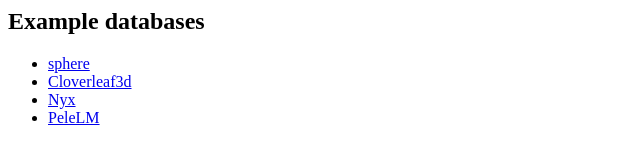
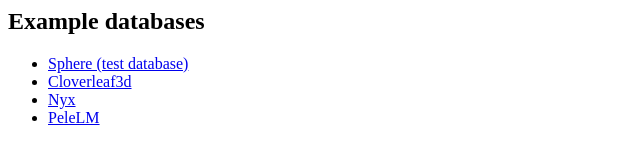
Before and after one commit to cinemascience/cinema_binder, a plain HTML site: page index.html in a window 1280 px wide. Shown: the whole page, without its empty margins (0-640 px from the left). Drawn offline with Linux system fonts and the light colour scheme.

Commit message:
updating index

```diff
--- a/index.html
+++ b/index.html
@@ -5,7 +5,7 @@
 <body>
 <h2>Example databases</h2>
 <ul>
-  <li><a href="cinema_view.html?databases=sphere/sphere.cdb">sphere</a></li>
+  <li><a href="cinema_view.html?databases=sphere/sphere.cdb">Sphere (test database)</a></li>
   <li><a href="cinema_view.html?databases=cloverleaf3d/pantheon.cdb">Cloverleaf3d</a></li>
   <li><a href="cinema_view.html?databases=nyx/pantheon.cdb">Nyx</a></li>
   <li><a href="cinema_view.html?databases=pelelm/pantheon.cdb">PeleLM</a></li>
```
